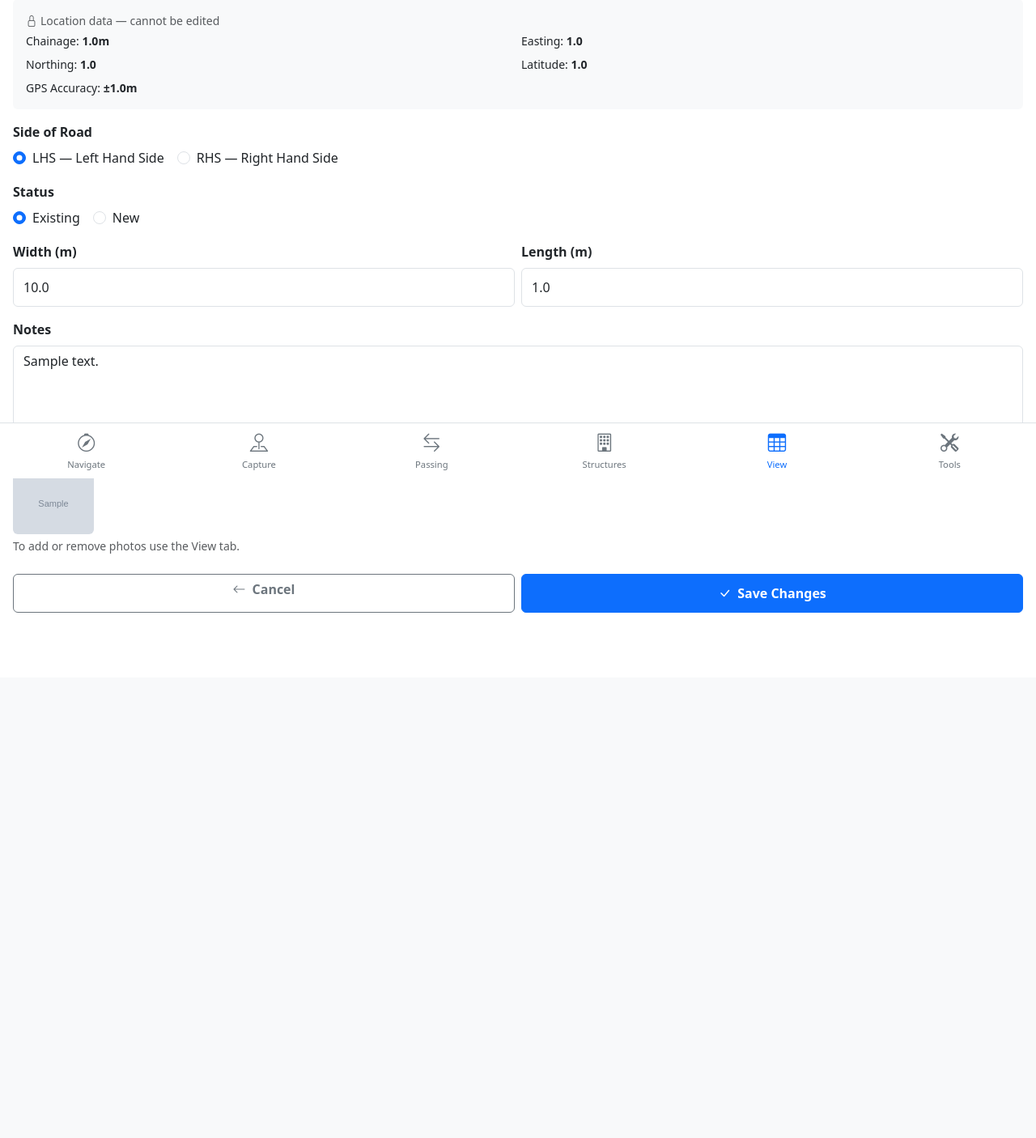
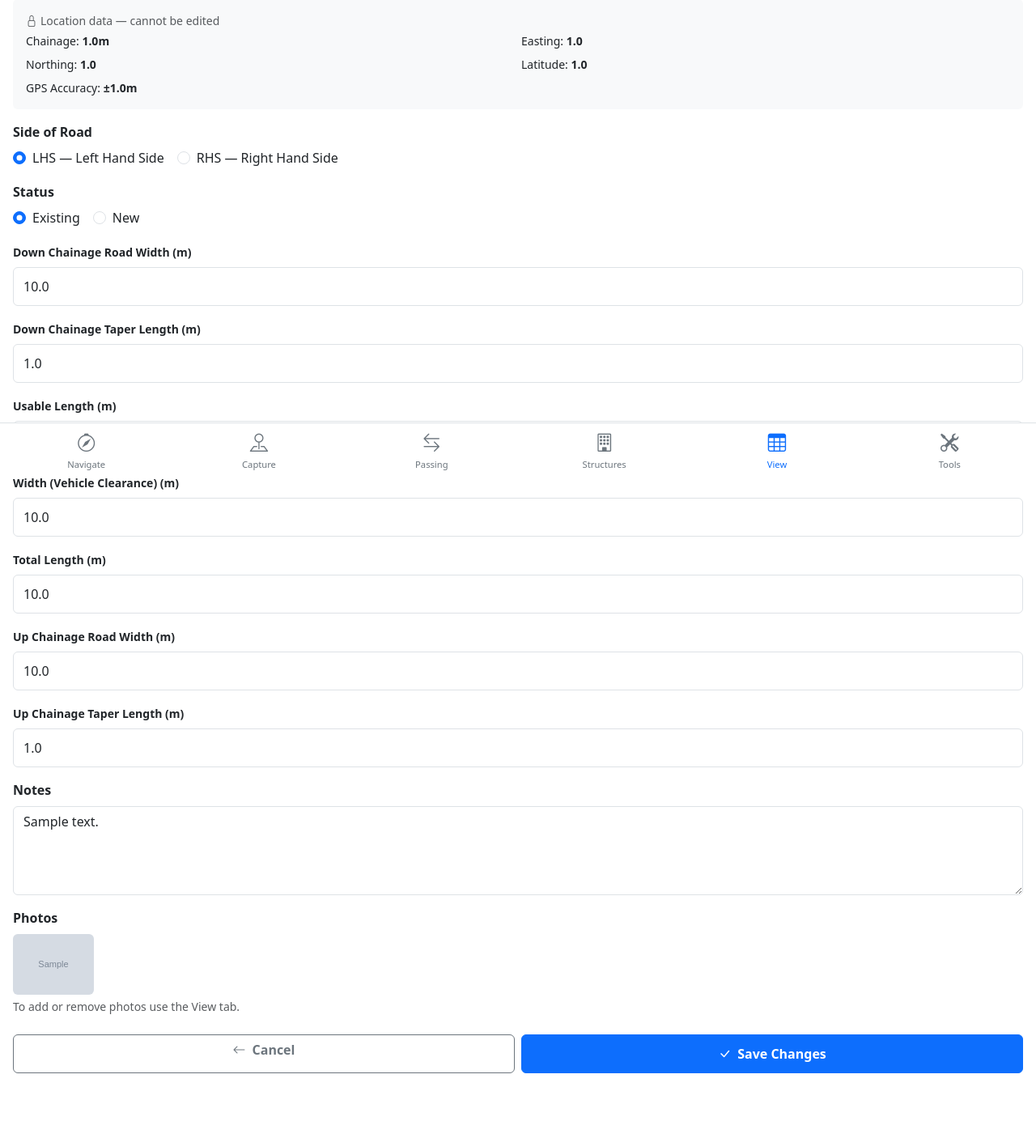
Before and after one commit to gilbertopir/pri-site-app, a Django app: page /edit/passing-place/1/ in a window 1280 px wide. Shown: the part 209-1615 px from the top of the page at 81% size. Before the commit the page ends 966 px from the top, so only its background shows below. Run offline with Django 5.2, Linux system fonts and the light colour scheme; a user stored in the database is signed in; tables that the repository leaves empty hold one stand-in row (values such as "Sample post"); grey boxes marked "Sample" are stand-in pictures.

Commit message:
Replace Passing Place width/length with 7 new dimension fields

```diff
--- a/site_app/admin.py
+++ b/site_app/admin.py
@@ -102,7 +102,7 @@ class PassingPlacePhotoInline(admin.TabularInline):
 
 @admin.register(PassingPlace)
 class PassingPlaceAdmin(admin.ModelAdmin):
-    list_display    = ["pp_id", "alignment", "mid_chainage_m", "side", "status", "width_m", "length_m", "captured_by", "captured_at"]
+    list_display    = ["pp_id", "alignment", "mid_chainage_m", "side", "status", "total_length_m", "width_vehicle_clearance_m", "captured_by", "captured_at"]
     list_filter     = ["alignment", "side", "status"]
     readonly_fields = ["captured_at"]
     inlines         = [PassingPlacePhotoInline]
--- a/site_app/models.py
+++ b/site_app/models.py
@@ -156,8 +156,13 @@ class PassingPlace(models.Model):
     mid_longitude = models.FloatField()
     mid_easting   = models.FloatField()
     mid_northing  = models.FloatField()
-    width_m       = models.FloatField(default=0.0)
-    length_m      = models.FloatField(default=0.0)
+    down_chainage_road_width_m  = models.FloatField(null=True, blank=True)
+    down_chainage_taper_length_m = models.FloatField(null=True, blank=True)
+    usable_length_m             = models.FloatField(null=True, blank=True)
+    width_vehicle_clearance_m   = models.FloatField(null=True, blank=True)
+    total_length_m              = models.FloatField(null=True, blank=True)
+    up_chainage_road_width_m    = models.FloatField(null=True, blank=True)
+    up_chainage_taper_length_m  = models.FloatField(null=True, blank=True)
     notes         = models.TextField(blank=True)
     gps_accuracy_m = models.FloatField(null=True, blank=True)
     entry_method   = models.CharField(max_length=10, default="GPS",
--- a/site_app/templates/edit_passing_place.html
+++ b/site_app/templates/edit_passing_place.html
@@ -79,18 +79,41 @@
         </div>
     </div>
 
-    <!-- Width and Length -->
-    <div class="row g-2 mb-3">
-        <div class="col-6">
-            <label class="form-label fw-semibold">Width (m)</label>
-            <input type="number" name="width_m" class="form-control"
-                   value="{{ pp.width_m }}" min="0" step="0.01" inputmode="decimal">
-        </div>
-        <div class="col-6">
-            <label class="form-label fw-semibold">Length (m)</label>
-            <input type="number" name="length_m" class="form-control"
-                   value="{{ pp.length_m }}" min="0" step="0.01" inputmode="decimal">
-        </div>
+    <!-- Passing Place Dimensions -->
+    <div class="mb-3">
+        <label class="form-label fw-semibold small">Down Chainage Road Width (m)</label>
+        <input type="number" name="down_chainage_road_width_m" class="form-control"
+               value="{{ pp.down_chainage_road_width_m|default:'' }}" step="0.01" inputmode="decimal" placeholder="—">
+    </div>
+    <div class="mb-3">
+        <label class="form-label fw-semibold small">Down Chainage Taper Length (m)</label>
+        <input type="number" name="down_chainage_taper_length_m" class="form-control"
+               value="{{ pp.down_chainage_taper_length_m|default:'' }}" step="0.01" inputmode="decimal" placeholder="—">
+    </div>
+    <div class="mb-3">
+        <label class="form-label fw-semibold small">Usable Length (m)</label>
+        <input type="number" name="usable_length_m" class="form-control"
+               value="{{ pp.usable_length_m|default:'' }}" step="0.01" inputmode="decimal" placeholder="—">
+    </div>
+    <div class="mb-3">
+        <label class="form-label fw-semibold small">Width (Vehicle Clearance) (m)</label>
+        <input type="number" name="width_vehicle_clearance_m" class="form-control"
+               value="{{ pp.width_vehicle_clearance_m|default:'' }}" step="0.01" inputmode="decimal" placeholder="—">
+    </div>
+    <div class="mb-3">
+        <label class="form-label fw-semibold small">Total Length (m)</label>
+        <input type="number" name="total_length_m" class="form-control"
+               value="{{ pp.total_length_m|default:'' }}" step="0.01" inputmode="decimal" placeholder="—">
+    </div>
+    <div class="mb-3">
+        <label class="form-label fw-semibold small">Up Chainage Road Width (m)</label>
+        <input type="number" name="up_chainage_road_width_m" class="form-control"
+               value="{{ pp.up_chainage_road_width_m|default:'' }}" step="0.01" inputmode="decimal" placeholder="—">
+    </div>
+    <div class="mb-3">
+        <label class="form-label fw-semibold small">Up Chainage Taper Length (m)</label>
+        <input type="number" name="up_chainage_taper_length_m" class="form-control"
+               value="{{ pp.up_chainage_taper_length_m|default:'' }}" step="0.01" inputmode="decimal" placeholder="—">
     </div>
 
     <!-- Notes -->
--- a/site_app/views.py
+++ b/site_app/views.py
@@ -29,6 +29,17 @@ from .utils import (
 def get_alignment_data(alignment):
     """Load DXF data for an alignment. Returns None if file missing."""
     return load_alignment_from_dxf(alignment.dxf_file)
+
+
+def get_optional_float(post_data, field_name):
+    """Return float value from POST data, or None if blank/invalid."""
+    val = post_data.get(field_name, "").strip()
+    if val == "":
+        return None
+    try:
+        return float(val)
+    except ValueError:
+        return None
 
 
 # -----------------------------
@@ -221,8 +232,13 @@ def passing_places(request, alignment_id):
             mid_longitude  = projected["longitude"],
             mid_easting    = projected["easting"],
             mid_northing   = projected["northing"],
-            width_m        = float(request.POST.get("width_m", 0) or 0),
-            length_m       = float(request.POST.get("length_m", 0) or 0),
+            down_chainage_road_width_m   = get_optional_float(request.POST, "down_chainage_road_width_m"),
+            down_chainage_taper_length_m = get_optional_float(request.POST, "down_chainage_taper_length_m"),
+            usable_length_m              = get_optional_float(request.POST, "usable_length_m"),
+            width_vehicle_clearance_m    = get_optional_float(request.POST, "width_vehicle_clearance_m"),
+            total_length_m               = get_optional_float(request.POST, "total_length_m"),
+            up_chainage_road_width_m     = get_optional_float(request.POST, "up_chainage_road_width_m"),
+            up_chainage_taper_length_m   = get_optional_float(request.POST, "up_chainage_taper_length_m"),
             notes          = request.POST.get("notes", ""),
             gps_accuracy_m = float(request.POST.get("gps_accuracy", 0) or 0) if entry_method == "GPS" else None,
             entry_method   = entry_method,
@@ -714,8 +730,13 @@ def api_passing_place(request, alignment_id):
             mid_longitude  = projected["longitude"],
             mid_easting    = projected["easting"],
             mid_northing   = projected["northing"],
-            width_m        = float(body.get("width_m", 0)),
-            length_m       = float(body.get("length_m", 0)),
+            down_chainage_road_width_m   = body.get("down_chainage_road_width_m"),
+            down_chainage_taper_length_m = body.get("down_chainage_taper_length_m"),
+            usable_length_m              = body.get("usable_length_m"),
+            width_vehicle_clearance_m    = body.get("width_vehicle_clearance_m"),
+            total_length_m               = body.get("total_length_m"),
+            up_chainage_road_width_m     = body.get("up_chainage_road_width_m"),
+            up_chainage_taper_length_m   = body.get("up_chainage_taper_length_m"),
             notes          = body.get("notes", ""),
             gps_accuracy_m = float(body.get("gps_accuracy_m", 0) or 0),
             captured_by    = request.user,
@@ -897,7 +918,10 @@ def export_excel_only(request, alignment_id):
     pp_headers = [
         "ID", "Entry Method", "PP ID", "Side", "Status",
         "Mid Chainage (m)", "Mid Latitude", "Mid Longitude",
-        "Mid Easting", "Mid Northing", "Width (m)", "Length (m)",
+        "Mid Easting", "Mid Northing",
+        "Down Chainage Road Width (m)", "Down Chainage Taper Length (m)",
+        "Usable Length (m)", "Width (Vehicle Clearance) (m)", "Total Length (m)",
+        "Up Chainage Road Width (m)", "Up Chainage Taper Length (m)",
         "GPS Accuracy (m)", "Photo", "Notes", "Captured By", "Captured At"
     ]
     for col, header in enumerate(pp_headers, 1):
@@ -912,7 +936,9 @@ def export_excel_only(request, alignment_id):
             pp.id, pp.entry_method, pp.pp_id, pp.side, pp.status,
             pp.mid_chainage_m, pp.mid_latitude, pp.mid_longitude,
             pp.mid_easting, pp.mid_northing,
-            pp.width_m, pp.length_m,
+            pp.down_chainage_road_width_m, pp.down_chainage_taper_length_m,
+            pp.usable_length_m, pp.width_vehicle_clearance_m, pp.total_length_m,
+            pp.up_chainage_road_width_m, pp.up_chainage_taper_length_m,
             pp.gps_accuracy_m, photo_names, pp.notes,
             pp.captured_by.username if pp.captured_by else "",
             pp.captured_at.strftime("%Y-%m-%d %H:%M:%S")
@@ -1133,8 +1159,13 @@ def edit_passing_place(request, pp_id):
     if request.method == "POST":
         pp.side     = request.POST.get("side", pp.side)
         pp.status   = request.POST.get("status", pp.status)
-        pp.width_m  = float(request.POST.get("width_m", 0) or 0)
-        pp.length_m = float(request.POST.get("length_m", 0) or 0)
+        pp.down_chainage_road_width_m   = get_optional_float(request.POST, "down_chainage_road_width_m")
+        pp.down_chainage_taper_length_m = get_optional_float(request.POST, "down_chainage_taper_length_m")
+        pp.usable_length_m              = get_optional_float(request.POST, "usable_length_m")
+        pp.width_vehicle_clearance_m    = get_optional_float(request.POST, "width_vehicle_clearance_m")
+        pp.total_length_m               = get_optional_float(request.POST, "total_length_m")
+        pp.up_chainage_road_width_m     = get_optional_float(request.POST, "up_chainage_road_width_m")
+        pp.up_chainage_taper_length_m   = get_optional_float(request.POST, "up_chainage_taper_length_m")
         pp.notes    = request.POST.get("notes", "")
         pp.save()
         messages.success(request, f"✅ {pp.pp_id} updated successfully.")
@@ -1218,7 +1249,9 @@ def export_passing_places_csv(request, alignment_id):
         "ID", "PP ID", "Side", "Status",
         "Mid Chainage (m)", "Mid Latitude", "Mid Longitude",
         "Mid Easting", "Mid Northing",
-        "Width (m)", "Length (m)",
+        "Down Chainage Road Width (m)", "Down Chainage Taper Length (m)",
+        "Usable Length (m)", "Width (Vehicle Clearance) (m)", "Total Length (m)",
+        "Up Chainage Road Width (m)", "Up Chainage Taper Length (m)",
         "GPS Accuracy (m)", "Notes", "Captured By", "Captured At"
     ])
     for pp in pp_list:
@@ -1226,7 +1259,9 @@ def export_passing_places_csv(request, alignment_id):
             pp.id, pp.pp_id, pp.side, pp.status,
             pp.mid_chainage_m, pp.mid_latitude, pp.mid_longitude,
             pp.mid_easting, pp.mid_northing,
-            pp.width_m, pp.length_m,
+            pp.down_chainage_road_width_m, pp.down_chainage_taper_length_m,
+            pp.usable_length_m, pp.width_vehicle_clearance_m, pp.total_length_m,
+            pp.up_chainage_road_width_m, pp.up_chainage_taper_length_m,
             pp.gps_accuracy_m,
             pp.notes, pp.captured_by.username if pp.captured_by else "",
             pp.captured_at.strftime("%Y-%m-%d %H:%M:%S")
```
Also changed, not shown: site_app/templates/passing_places.html (+38 -15 lines), site_app/templates/view_points.html (+24 -6 lines).
